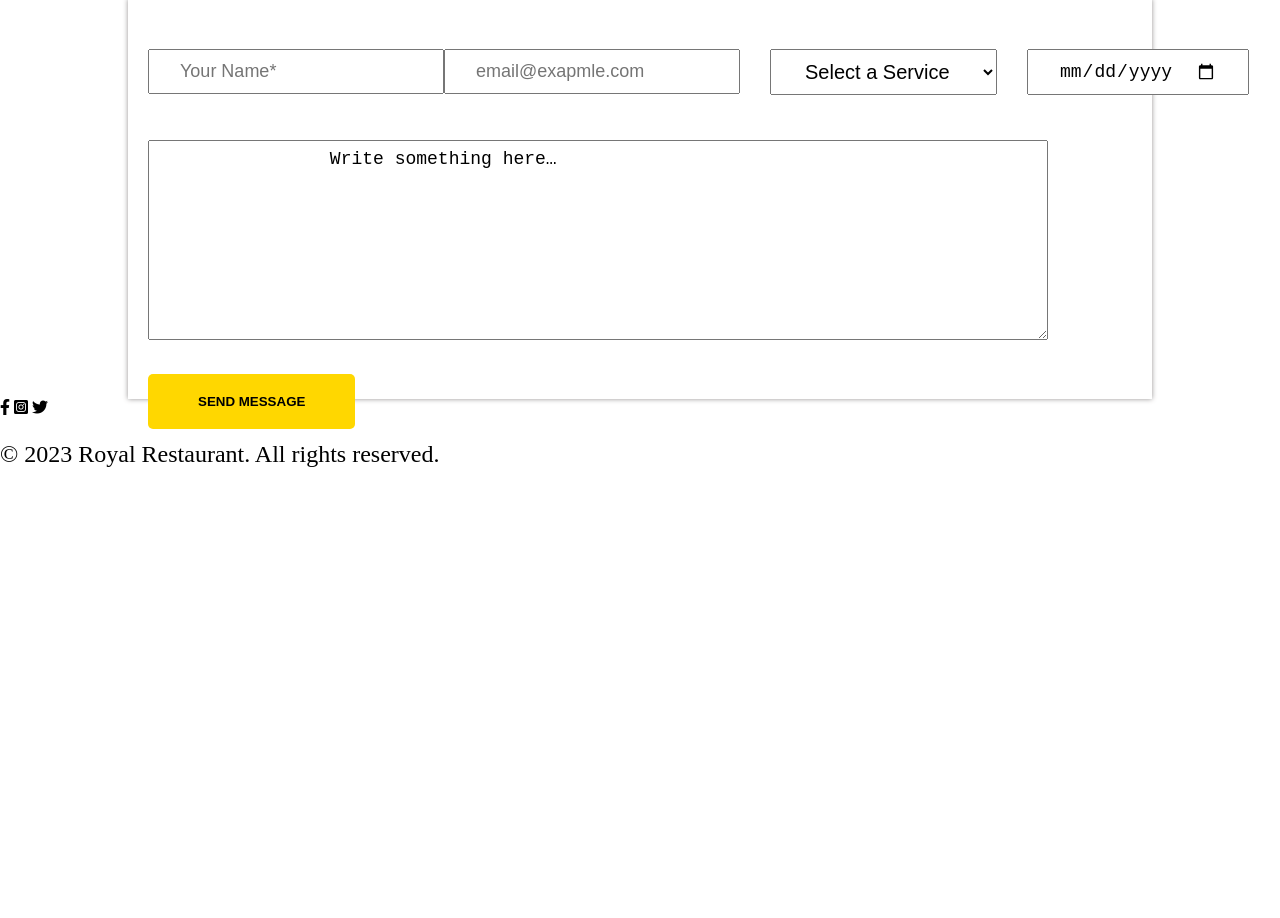
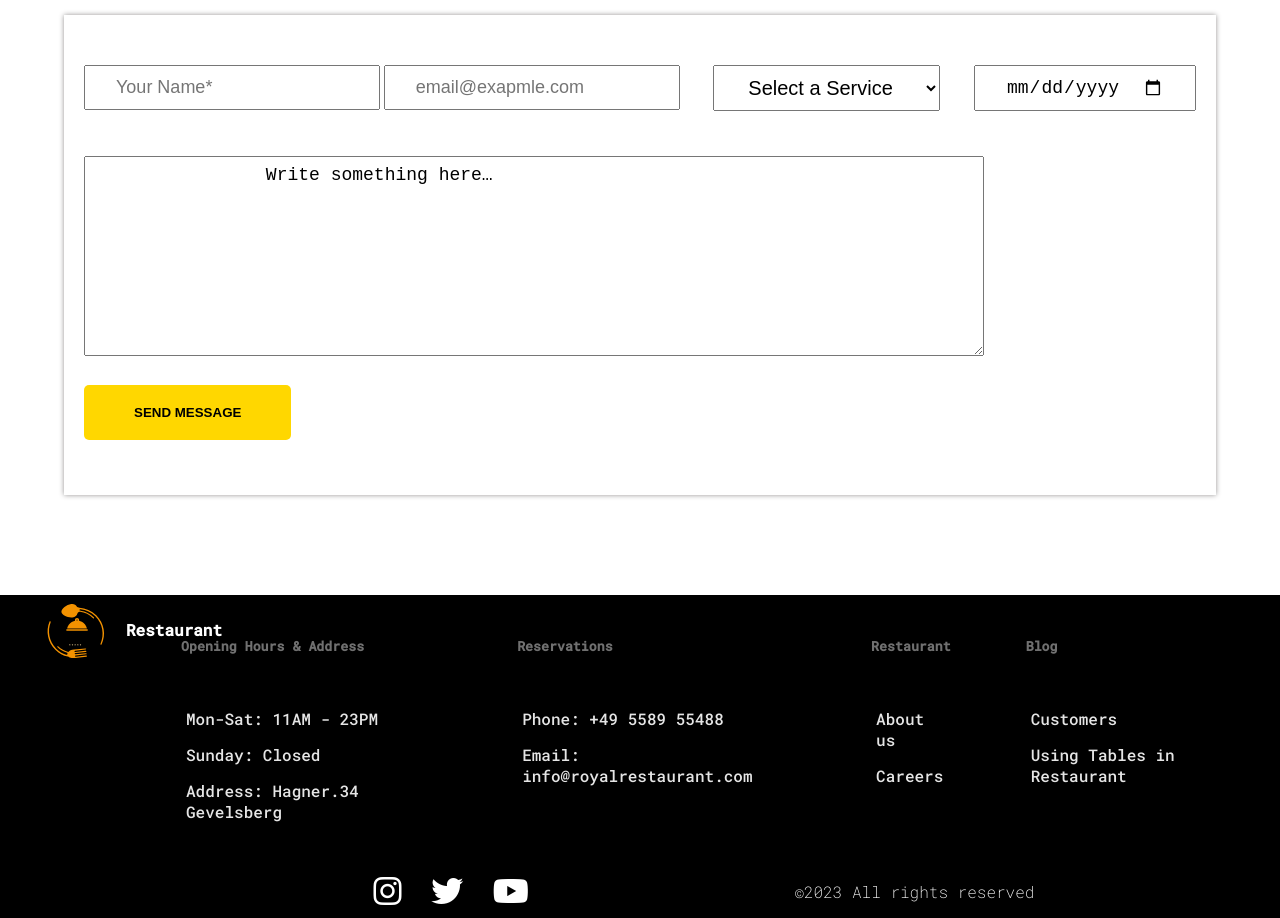
Before and after one commit to sheikhmirfan1/project, a plain HTML site: page index.html in a window 1280 px wide. Shown: the part 1780-2698 px from the top of the page. Before the commit the page ends 2272 px from the top, so only its background shows below. Drawn offline with Linux system fonts and the light colour scheme.

Commit message:
finish footer

```diff
--- a/css/style.css
+++ b/css/style.css
@@ -4,6 +4,7 @@
 body {
   width: 100%;
   margin: 0 auto;
+  font-family: "Roboto Mono", 'Space Grotesk',system-ui, -apple-system, BlinkMacSystemFont, 'Segoe UI', Roboto, Oxygen, Ubuntu, Cantarell, 'Open Sans', 'Helvetica Neue', sans-serif;
 }
 .logo {
   width: 150px;
@@ -54,6 +55,7 @@ li {
   position: relative;
   color: #222;
   text-align: center;
+
 }
 h1 {
   font-size: 3rem;
@@ -115,6 +117,9 @@ ul {
   flex-wrap: wrap;
   padding: 0px 10px 0px 10px;
 
+}
+h4{
+  font-weight: bold;
 }
 .menu-list {
   width: 250px;
@@ -231,9 +236,9 @@ h3 {
 }
 
 .booking-1{
-  width: 80%;
+  width: 90%;
   margin: 0 auto;
-  height: 50vh;
+  height: 60vh;
   background-color:#fff;
   padding: 20px;
   box-shadow: #959292 0px 0px 5px;
@@ -265,10 +270,81 @@ textarea{
 
 }
 .btn-1{
-  margin-top: 30px;
+  margin-top: 25px;
   border-radius: 5px;
   padding: 20px 50px;
   background-color: gold;
   font-weight: 800;
   border: none;
 }
+.footer-main{
+    background-color: #000;
+    width: 100%;
+    margin: 0 auto;
+    height: 60%;
+}
+.footer-logo{
+
+    display: flex;
+    align-items: center;
+    justify-content: space-between;
+    margin-bottom: 200px;
+
+}
+.footer{
+    margin-top: 100px;
+    display: flex;
+    justify-content: space-around;
+    text-align: center;
+    list-style-type: none;
+    margin-left: 30px;
+
+}
+
+.footer-links{
+
+    /* height: 300px; */
+    display: flex;
+    flex-direction: column;
+    margin: 10px;
+    padding: 10px;
+    text-align: left;
+
+}
+h5{
+    margin-left: 35px;
+
+}
+
+.footer-links a{
+    color: #e5e5e5;
+
+}
+li{
+    margin: 15px 0 0 0;
+    color: #e5e5e5;
+}
+
+.footer-social{
+
+    margin-left:10%;
+     display: flex;
+     flex-direction: row;
+      justify-content: space-evenly;
+      align-items: center;
+      text-align: center;
+     color: #ffffff;
+
+}
+
+
+.fa-brands{
+
+     color: #ffffff;
+     padding-right: 20px;
+
+}
+.Impressum{
+  font-weight: 100;
+  font-size: 1rem;
+}
--- a/index.html
+++ b/index.html
@@ -3,6 +3,9 @@
   <head>
     <meta charset="UTF-8" />
     <meta name="viewport" content="width=device-width, initial-scale=1.0" />
+    <link rel="preconnect" href="https://fonts.googleapis.com">
+    <link rel="preconnect" href="https://fonts.gstatic.com" crossorigin>
+     <link href="https://fonts.googleapis.com/css2?family=Roboto+Mono:ital,wght@0,200;0,300;0,500;1,400;1,500&family=Space+Grotesk:wght@300&display=swap" rel="stylesheet">
     <link
       rel="stylesheet"
       href="https://cdnjs.cloudflare.com/ajax/libs/font-awesome/6.4.2/css/all.min.css"
@@ -268,15 +271,65 @@
         </div>
       </div>
     </section>
-    <footer>
+
+    <footer class="footer-main">
+      <div class="footer">
+        <div class="footer-logo">
+            <img src="/image/Restaurant.svg" alt="">
+          <h4 style="color: white;">Restaurant</h4>
+        </div>
+
+        <div class="footer-links">
+          <h5 style="color:#707070;">Opening Hours & Address</h5>
+          <ul>
+            <li>Mon-Sat: 11AM - 23PM</li>
+            <li>Sunday: Closed</li>
+            <li><a href="#">Address: Hagner.34 Gevelsberg</a></li>
+          </ul>
+        </div>
+        <div class="footer-links">
+          <h5 style="color:#707070;">Reservations</h5>
+          <ul>
+            <li><a href="#">Phone: +49 5589 55488</a></li>
+            <li><a href="#">Email: info@royalrestaurant.com</a></li>
+
+          </ul>
+        </div>
+        <div class="footer-links">
+          <h5 style="color:#707070;">Restaurant</h5>
+          <ul>
+            <li><a href="#">About us</a></li>
+            <li><a href="#">Careers</a></li>
+
+          </ul>
+        </div>
+        <div class="footer-links">
+          <h5 style="color:#707070;">Blog</h5>
+          <ul>
+            <li><a href="#">Customers</a></li>
+            <li><a href="#">Using Tables in Restaurant</a></li>
+
+          </ul>
+        </div>
+      </div>
+
       <div class="footer-social">
-        <a href="#"><i class="fab fa-facebook-f"></i></a>
-        <a href="#"><i class="fab fa-instagram-square"></i></a>
-        <a href="#"><i class="fab fa-twitter"></i></a>
-      </div>
-      <div class="footer-text">
-        <p>© 2023 Royal Restaurant. All rights reserved.</p>
-      </div>
+        <div>
+            <a href="#">
+              <i class="fa-brands fa-instagram fa-2x"></i>
+            </a>
+            <a href="#">
+              <i class="fa-brands fa-twitter fa-2x"></i>
+             <a href="#">
+              <i class="fa-brands fa-youtube fa-2x"></i>
+            </a>
+          </div>
+
+        <div>
+        <p class="Impressum">&copy;2023 All rights reserved </p>
+            </div>
+        </div>
+
     </footer>
   </body>
 </html>
```
